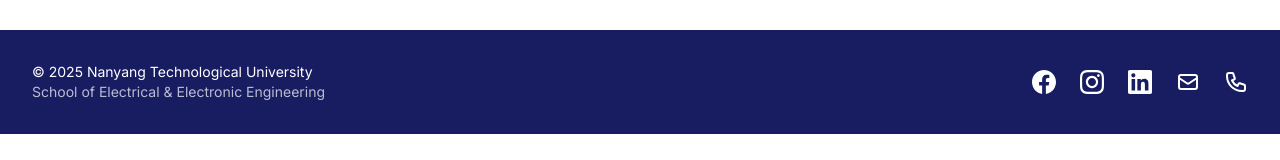
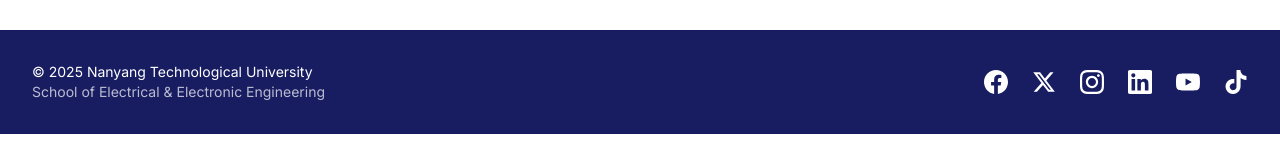
Before and after one commit to pagdan/msc-eee-transition-app, a Next.js app: page /calendar in a window 1280 px wide. Shown: the part 676-836 px from the top of the page. Built offline with nearby package versions, Linux system fonts and the light colour scheme; no server answers; sample sign-in values are in the browser's storage.

Commit message:
feat: Update Footer with X, YouTube, and TikTok social links

```diff
--- a/components/layout/Footer.tsx
+++ b/components/layout/Footer.tsx
@@ -26,9 +26,22 @@
               </svg>
             </a>
 
+            {/* X (Twitter) */}
+            <a
+              href="https://x.com/ntusg"
+              target="_blank"
+              rel="noopener noreferrer"
+              className="hover:opacity-70 transition-opacity"
+              aria-label="X (Twitter)"
+            >
+              <svg className="w-6 h-6" fill="currentColor" viewBox="0 0 24 24">
+                <path d="M18.244 2.25h3.308l-7.227 8.26 8.502 11.24H16.17l-5.214-6.817L4.99 21.75H1.68l7.73-8.835L1.254 2.25H8.08l4.713 6.231zm-1.161 17.52h1.833L7.084 4.126H5.117z" />
+              </svg>
+            </a>
+
             {/* Instagram */}
             <a
-              href="https://www.instagram.com/ntusg"
+              href="https://www.instagram.com/ntu_sg"
               target="_blank"
               rel="noopener noreferrer"
               className="hover:opacity-70 transition-opacity"
@@ -41,7 +54,7 @@
 
             {/* LinkedIn */}
             <a
-              href="https://www.linkedin.com/school/ntu-singapore"
+              href="https://www.linkedin.com/school/ntusg"
               target="_blank"
               rel="noopener noreferrer"
               className="hover:opacity-70 transition-opacity"
@@ -52,45 +65,29 @@
               </svg>
             </a>
 
-            {/* Email */}
+            {/* YouTube */}
             <a
-              href="mailto:eee-go@ntu.edu.sg"
+              href="https://www.youtube.com/user/NTUsg"
+              target="_blank"
+              rel="noopener noreferrer"
               className="hover:opacity-70 transition-opacity"
-              aria-label="Email"
+              aria-label="YouTube"
             >
-              <svg
-                className="w-6 h-6"
-                fill="none"
-                stroke="currentColor"
-                viewBox="0 0 24 24"
-              >
-                <path
-                  strokeLinecap="round"
-                  strokeLinejoin="round"
-                  strokeWidth={2}
-                  d="M3 8l7.89 5.26a2 2 0 002.22 0L21 8M5 19h14a2 2 0 002-2V7a2 2 0 00-2-2H5a2 2 0 00-2 2v10a2 2 0 002 2z"
-                />
+              <svg className="w-6 h-6" fill="currentColor" viewBox="0 0 24 24">
+                <path d="M23.498 6.186a3.016 3.016 0 0 0-2.122-2.136C19.505 3.545 12 3.545 12 3.545s-7.505 0-9.377.505A3.017 3.017 0 0 0 .502 6.186C0 8.07 0 12 0 12s0 3.93.502 5.814a3.016 3.016 0 0 0 2.122 2.136c1.871.505 9.376.505 9.376.505s7.505 0 9.377-.505a3.015 3.015 0 0 0 2.122-2.136C24 15.93 24 12 24 12s0-3.93-.502-5.814zM9.545 15.568V8.432L15.818 12l-6.273 3.568z" />
               </svg>
             </a>
 
-            {/* Phone */}
+            {/* TikTok */}
             <a
-              href="tel:+6567904504"
+              href="https://www.tiktok.com/@ntusg"
+              target="_blank"
+              rel="noopener noreferrer"
               className="hover:opacity-70 transition-opacity"
-              aria-label="Phone"
+              aria-label="TikTok"
             >
-              <svg
-                className="w-6 h-6"
-                fill="none"
-                stroke="currentColor"
-                viewBox="0 0 24 24"
-              >
-                <path
-                  strokeLinecap="round"
-                  strokeLinejoin="round"
-                  strokeWidth={2}
-                  d="M3 5a2 2 0 012-2h3.28a1 1 0 01.948.684l1.498 4.493a1 1 0 01-.502 1.21l-2.257 1.13a11.042 11.042 0 005.516 5.516l1.13-2.257a1 1 0 011.21-.502l4.493 1.498a1 1 0 01.684.949V19a2 2 0 01-2 2h-1C9.716 21 3 14.284 3 6V5z"
-                />
+              <svg className="w-6 h-6" fill="currentColor" viewBox="0 0 24 24">
+                <path d="M12.525.02c1.31-.02 2.61-.01 3.91-.02.08 1.53.63 3.09 1.75 4.17 1.12 1.11 2.7 1.62 4.24 1.79v4.03c-1.44-.05-2.89-.35-4.2-.97-.57-.26-1.1-.59-1.62-.93-.01 2.92.01 5.84-.02 8.75-.08 1.4-.54 2.79-1.35 3.94-1.31 1.92-3.58 3.17-5.91 3.21-1.43.08-2.86-.31-4.08-1.03-2.02-1.19-3.44-3.37-3.65-5.71-.02-.5-.03-1-.01-1.49.18-1.9 1.12-3.72 2.58-4.96 1.66-1.44 3.98-2.13 6.15-1.72.02 1.48-.04 2.96-.04 4.44-.99-.32-2.15-.23-3.02.37-.63.41-1.11 1.04-1.36 1.75-.21.51-.15 1.07-.14 1.61.24 1.64 1.82 3.02 3.5 2.87 1.12-.01 2.19-.66 2.77-1.61.19-.33.4-.67.41-1.06.1-1.79.06-3.57.07-5.36.01-4.03-.01-8.05.02-12.07z" />
               </svg>
             </a>
           </div>
```
